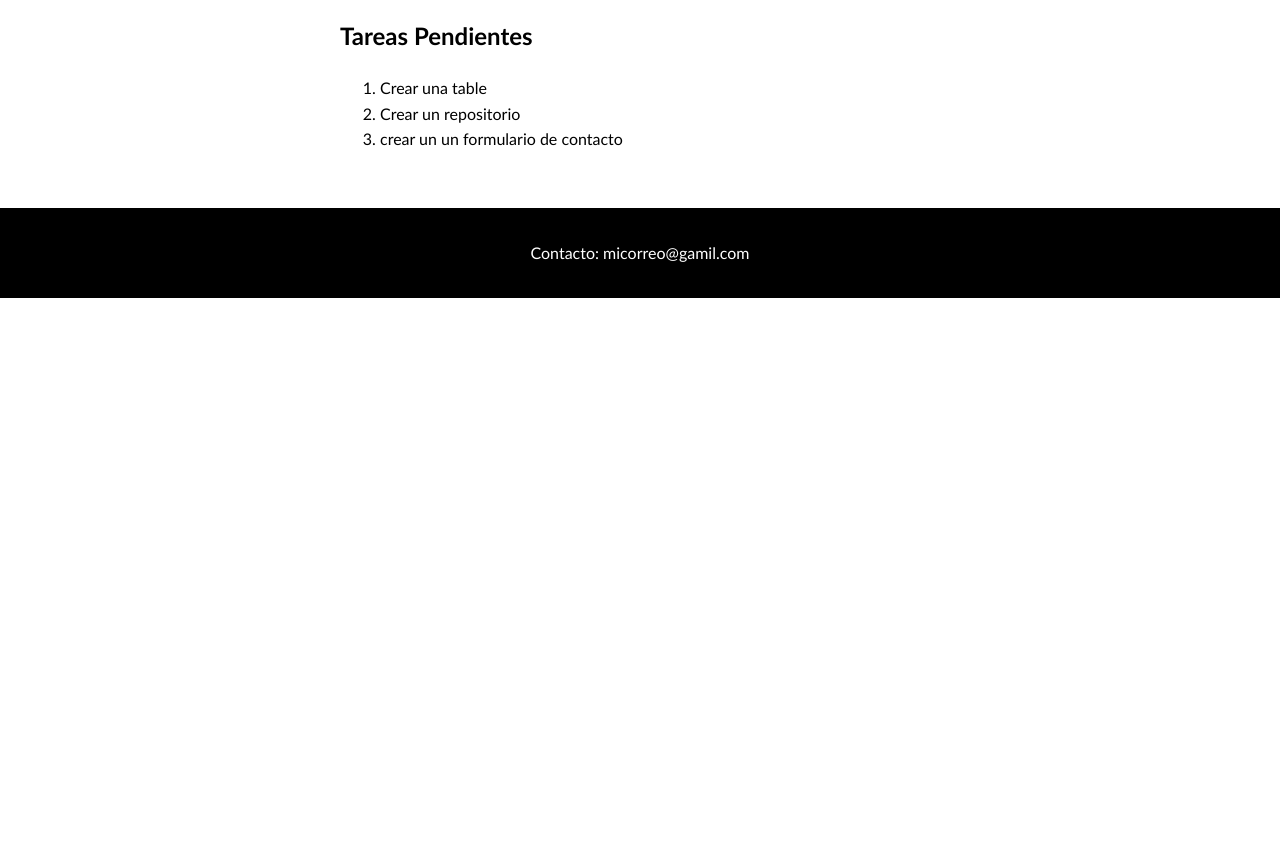
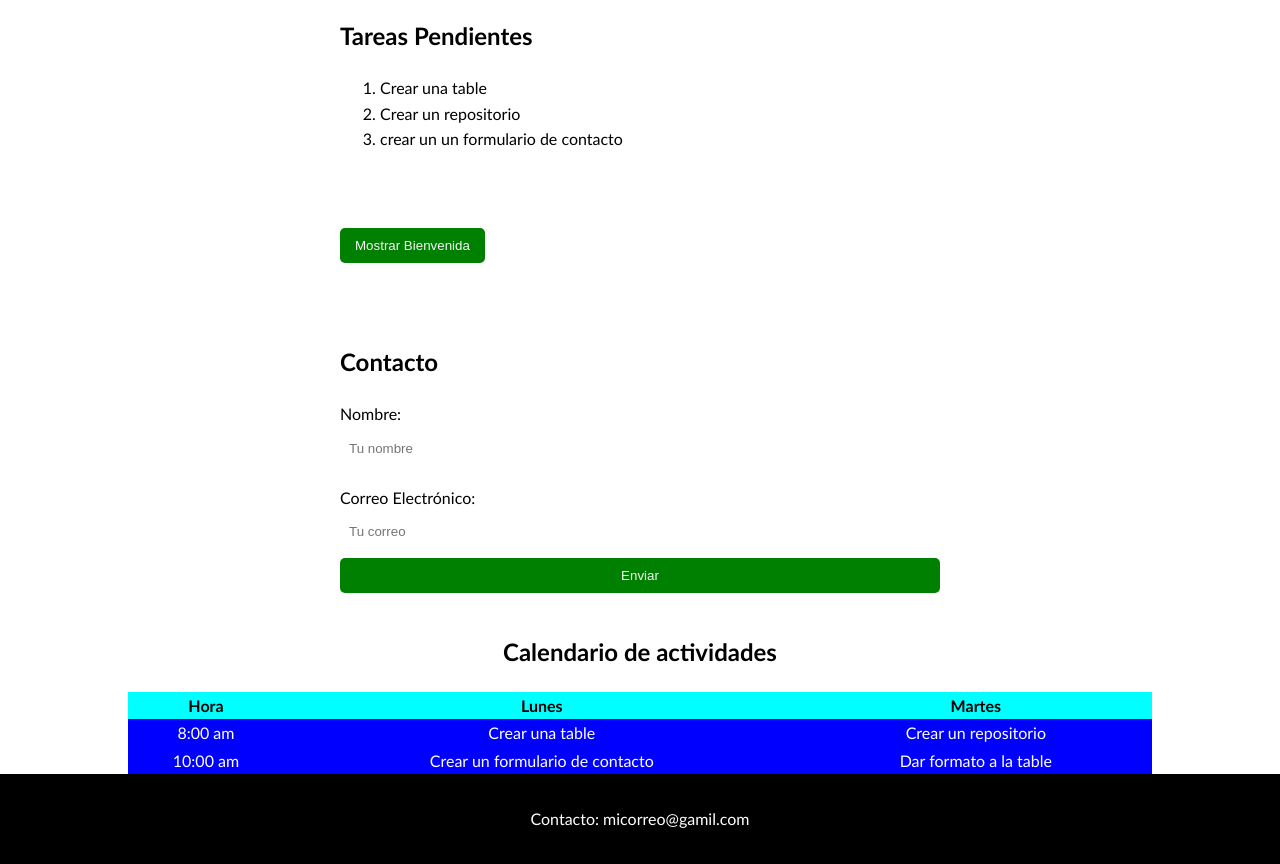
Before and after one commit to jhonjairo1000/mi-pagina-web, a plain HTML site: page index.html in a window 1280 px wide. Shown: the part 859-1723 px from the top of the page. Before the commit the page ends 1157 px from the top, so only its background shows below. Drawn offline with Linux system fonts and the light colour scheme.

Commit message:
Creacion de formulario y tabla

```diff
--- a/index.html
+++ b/index.html
@@ -43,7 +43,71 @@
 
     </section >
 
+    <section id="interactivo">
+        <button id="bienvenidaBtn"> Mostrar Bienvenida</button>
 
+    </section>
+
+    <section id="contacto">
+        <h2>Contacto</h2>
+        <form id="contactForm">
+          <label for="name">Nombre:</label>
+          <input type="text" id="name" name="name" placeholder="Tu nombre">
+
+          <label for="email">Correo Electrónico:</label>
+          <input type="email" id="email" name="email" placeholder="Tu correo">
+
+          <button type="submit">Enviar</button>
+        </form>
+    </section>
+
+    <h2 id="calendario">Calendario de actividades</h2>
+    <table class="table-style" align="center">
+
+        <thead>
+            <tr>
+                <th class="table-style th">
+                    Hora
+
+
+                </th>
+               <th class="table-style th">
+                Lunes
+
+
+               </th>
+               <th class="table-style th">
+                Martes
+            </th>
+            </tr>
+        </thead>
+
+        <tbody>
+          <tr>
+            <td>
+                8:00 am
+            </td>
+            <td>
+                Crear una table
+            </td>
+            <td>
+                Crear un repositorio
+            </td>
+          </tr>
+        <tr>
+            <td>
+                10:00 am
+            </td>
+
+            <td class="table-style td">
+                Crear un formulario de contacto
+            </td>
+            <td class="table-style td">
+                Dar formato a la table
+            </td>
+        </tr>
+      </tbody>
+    </table>
 
       <footer>
         <p>Contacto: micorreo@gamil.com</p>
--- a/styles.css
+++ b/styles.css
@@ -65,3 +65,20 @@ form button{
     width: 100%;
 
 }
+
+table{
+    border-collapse: collapse ;
+    width: 80%;
+    text-align: center;
+
+}
+.table-style th{
+    background-color: aqua;
+   }
+   .table-style td{
+       background-color: blue;
+       color: white;
+   }
+   #calendario{
+    text-align: center;
+   }
```
